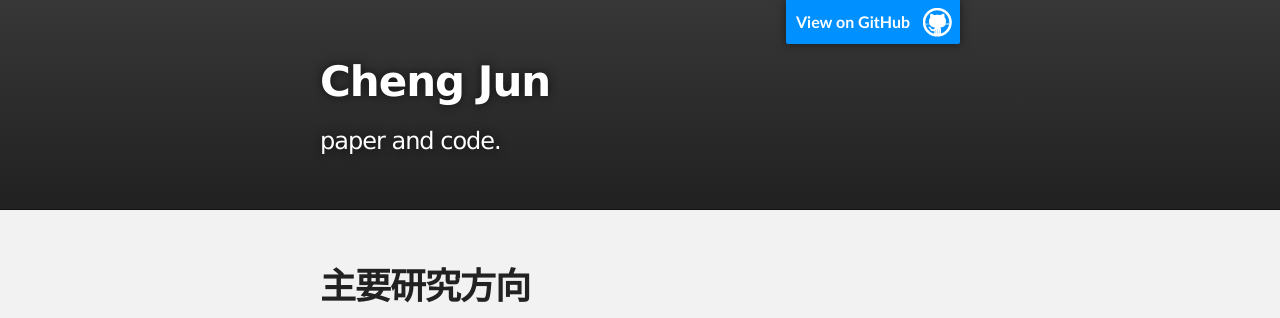
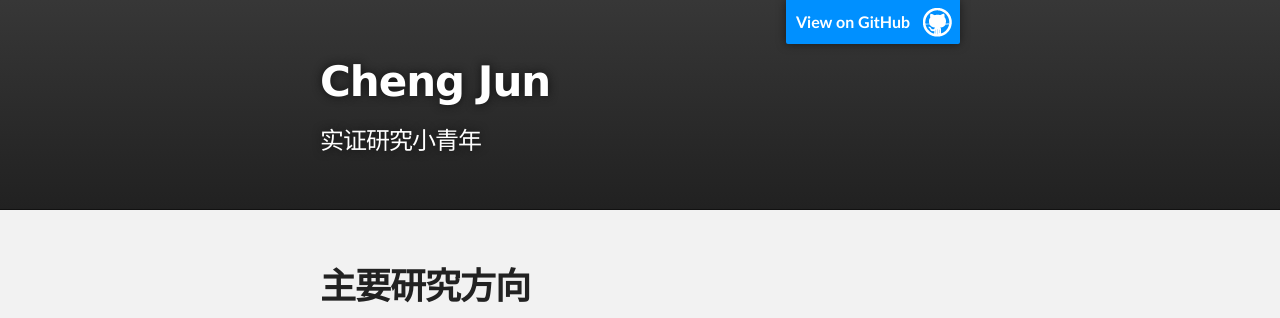
Before and after one commit to ChengJun90/chengjun90.github.io, a Jekyll site: the page built from index.md, in a window 1280 px wide and 900 px high. Shown: the top 318 px of the window. Built offline with Jekyll 4.4.1, drawn with Linux system fonts in a browser that asks for light colours; our own code applies the rules of GitHub Pages for plain Markdown files.

Commit message:
Update _config.yml

```diff
--- a/_config.yml
+++ b/_config.yml
@@ -1,5 +1,5 @@
 title: Cheng Jun
-description: paper and code.
+description: 实证研究小青年
 #show_downloads: true
 show_downloads: false
 google_analytics:
```
